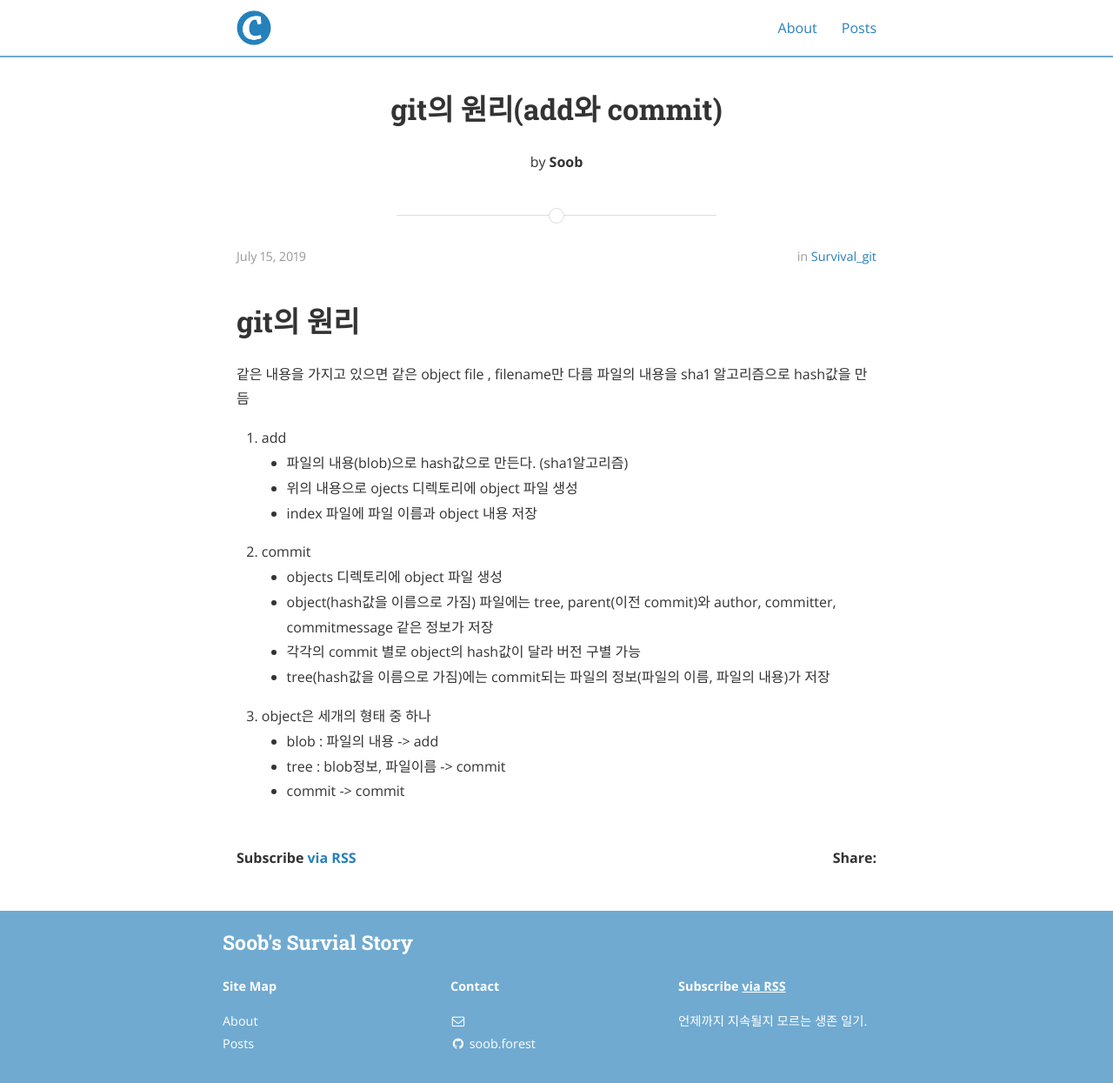
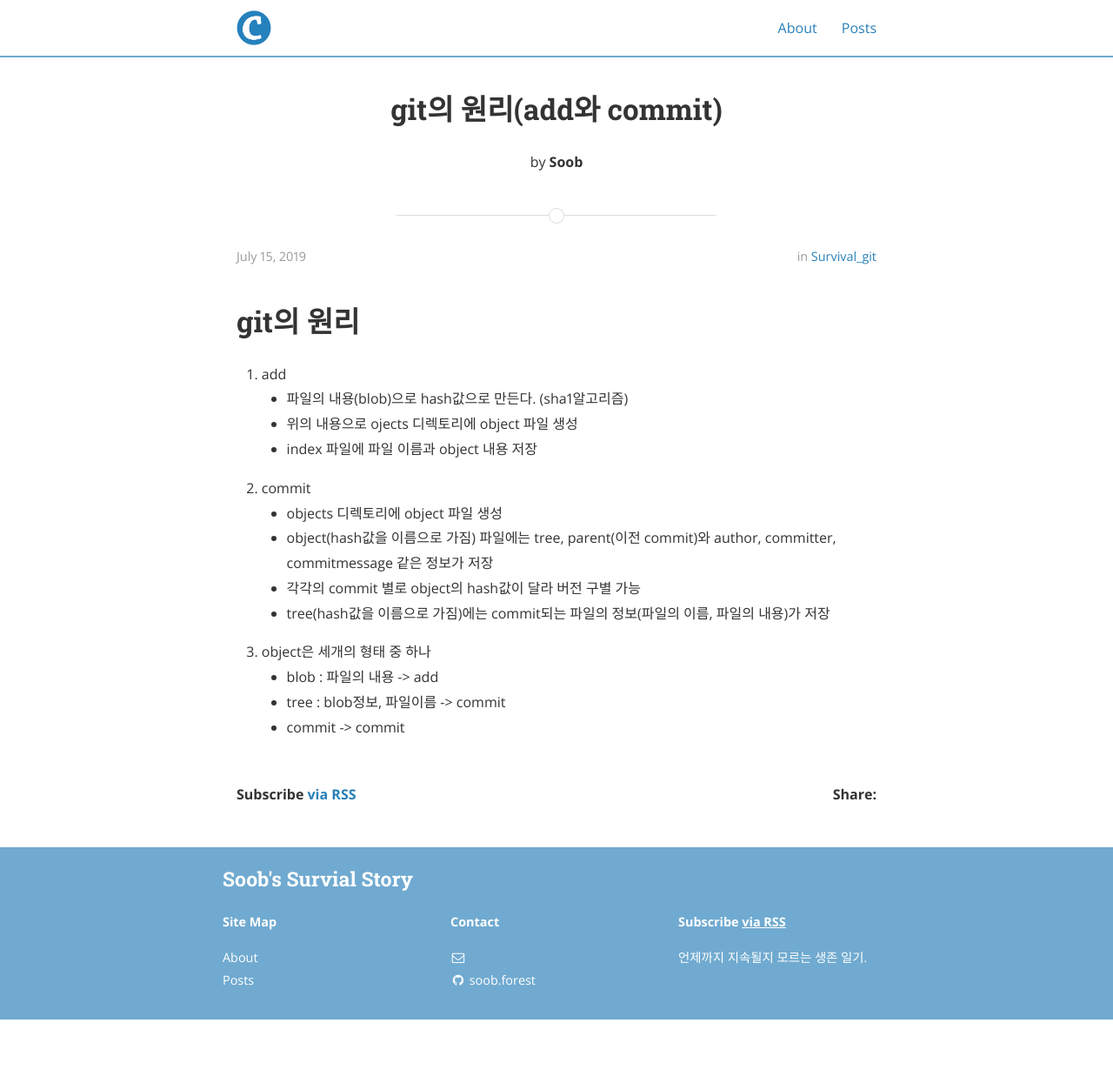
Before and after one commit to soob-forest/soob-forest.github.io, a Jekyll site: the page built from _posts/2019-07-15-git1.markdown, in a window 1280 px wide. Shown: the whole page at 87% size. Built offline with Jekyll 4.4.1, drawn with Linux system fonts in a browser that asks for light colours; nearby versions of some CDN libraries; after the commit the page ends 1172 px from its top, so only the background shows below that.

Commit message:
Update 2019-07-15-git1.markdown

```diff
--- a/_posts/2019-07-15-git1.markdown
+++ b/_posts/2019-07-15-git1.markdown
@@ -8,8 +8,6 @@ categories: Survival_Git
 
 git의 원리
 ====================================
-같은 내용을 가지고 있으면 같은 object file , filename만 다름
-파일의 내용을 sha1 알고리즘으로 hash값을 만듬
 
 1. add
   - 파일의 내용(blob)으로 hash값으로 만든다. (sha1알고리즘)
```
